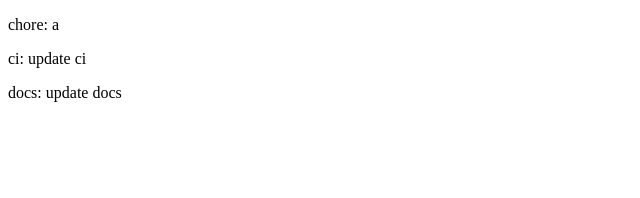
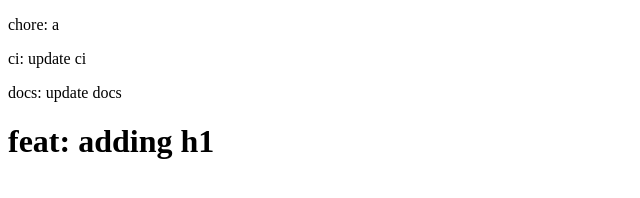
Before and after one commit to antonhallstrom/g-actions, a website: page src/index.html in a window 1280 px wide. Shown: the whole page, without its empty margins (0-640 px from the left). Drawn offline with Linux system fonts and the light colour scheme.

Commit message:
feat: adding h1

```diff
--- a/src/index.html
+++ b/src/index.html
@@ -10,5 +10,6 @@
   <p>chore: a</p>
   <p>ci: update ci</p>
   <p>docs: update docs</p>
+  <h1>feat: adding h1</h1>
 </body>
 </html>
```
